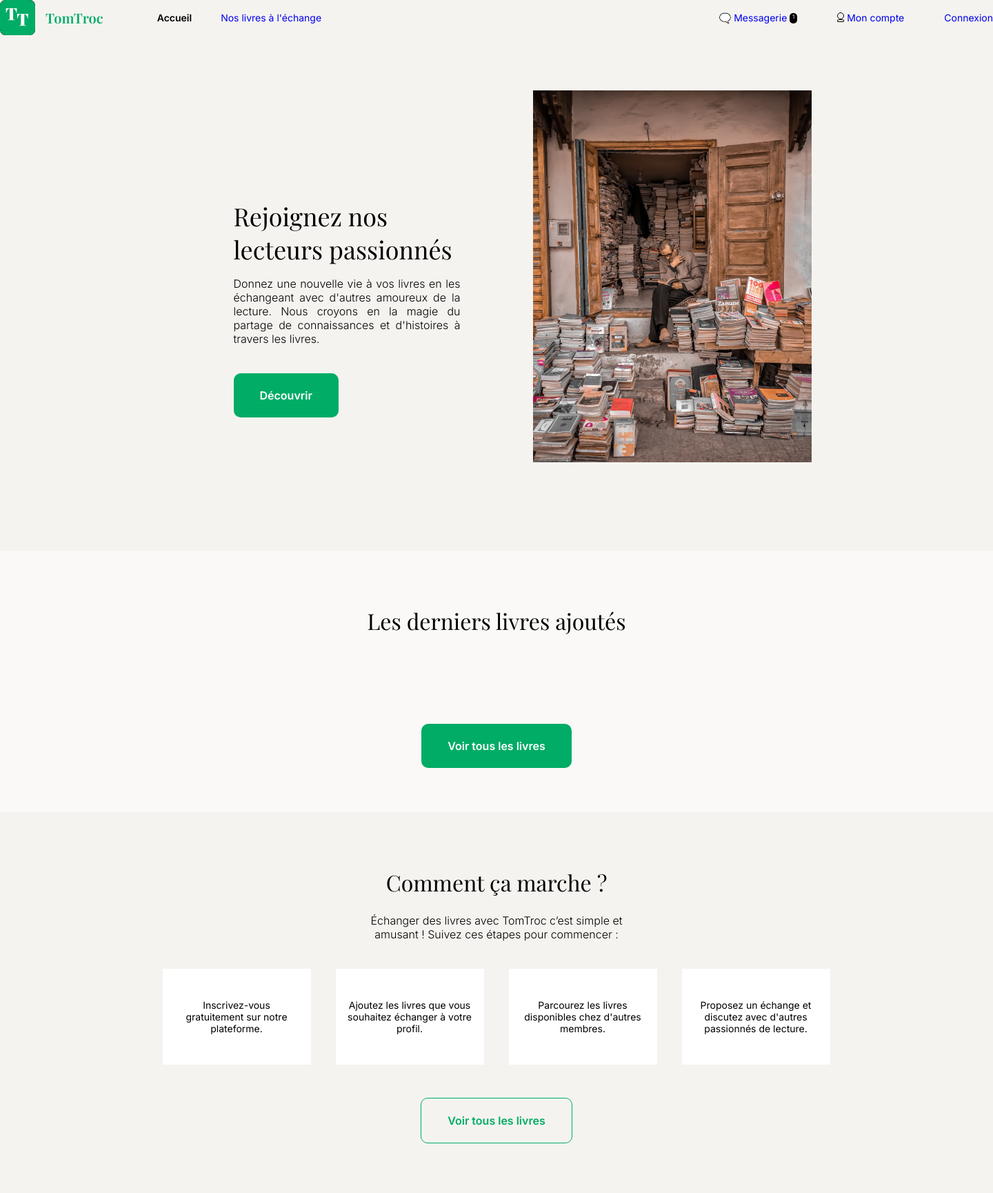
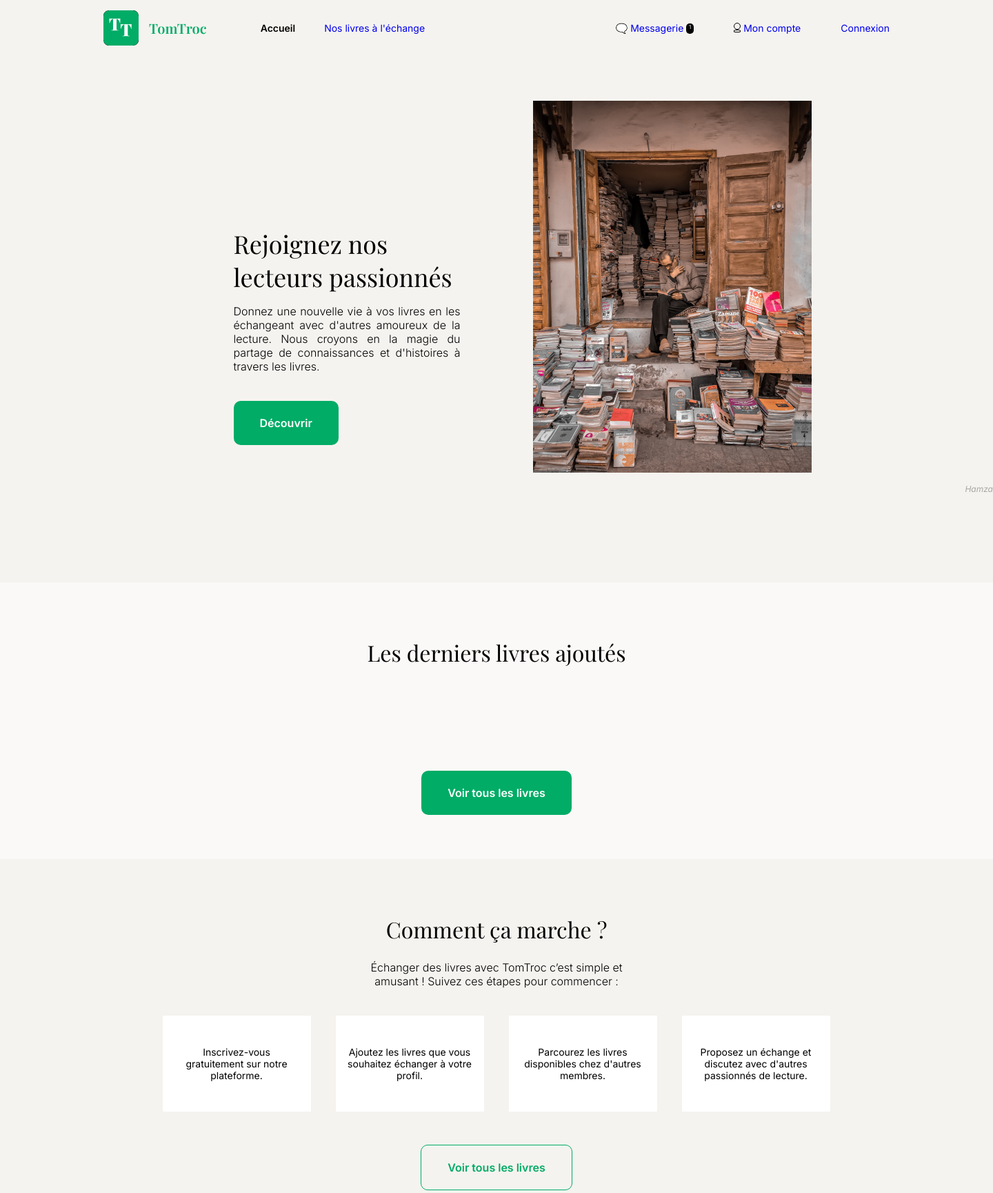
Before and after one commit to OpenClassrooms79/Projet-6, a PHP site: template views/includes/accueil.php in a window 1440 px wide. Shown: the top 1729 px of the page at 69% size. Run offline with PHP 8.4, Linux system fonts and the light colour scheme; the template is opened without the code that fills it, so the values that code supplies are empty; some web fonts are replaced.

Commit message:
- remplacement des boutons par des liens - ajout signature sous la grande image - ajout des vignettes des livres - ajout du titre de la page

```diff
--- a/css/style.css
+++ b/css/style.css
@@ -19,8 +19,13 @@
 }
 
 BODY {
-    width: 1440px;
+    max-width: 1440px;
     background-color: var(--backgroundColor1);
+    margin: 0 auto;
+}
+
+HEADER {
+    margin: 15px 150px 0 150px;
 }
 
 HEADER NAV {
@@ -110,24 +115,50 @@ H2 {
     height: 539px;
 }
 
+.big-image-signature {
+    color: var(--light-text);
+    font-family: Inter, sans-serif;
+    font-weight: 400;
+    font-size: 12px;
+    font-style: italic;
+    text-align: right;
+}
+
 .book {
     font-family: Inter, serif;
     font-weight: 400;
-
     display: block;
     width: 200px;
-    height: 324px;
+    background-color: white;
+    padding-bottom: 23px;
+}
+
+.book-image {
+    width: 200px;
+    height: 200px;
+    object-fit: cover;
+    margin-bottom: 20px;
+}
+
+.book-texts {
+    padding-left: 14px;
 }
 
 .book-title {
+    color: black;
+    text-decoration: none !important;
     font-size: 16px;
+    font-weight: 400;
     line-height: 19px;
+    margin-top: 0;
 }
 
 .book-author {
     color: var(--light-text);
+    font-weight: 400;
     font-size: 14px;
     line-height: 17px;
+    margin-top: 8px;
 }
 
 .book-seller {
@@ -135,6 +166,7 @@ H2 {
     font-size: 10px;
     font-style: italic;
     line-height: 12px;
+    margin-top: 22px;
 }
 
 SECTION#home {
@@ -157,11 +189,14 @@ SECTION#home > DIV:first-child {
 }
 
 SECTION#home > DIV:first-child > DIV {
-    width: 329px;
-    padding-top: 158px;
+    max-width: 329px;
+    display: flex;
+    flex-direction: column;
+    justify-content: flex-end;
+    margin-bottom: 71px;
 }
 
-SECTION#home p {
+.home-text {
     text-align: justify;
     font-family: Inter, sans-serif;
     font-weight: 300;
@@ -170,7 +205,7 @@ SECTION#home p {
     margin-bottom: 40px;
 }
 
-INPUT[type=button] {
+.button {
     padding: 22px 38px 22px 38px;
     border-radius: 10px;
     background-color: var(--green);
@@ -181,15 +216,16 @@ INPUT[type=button] {
     font-weight: 600;
     color: white;
     display: block;
+    width: fit-content;
 }
 
-INPUT.inverse {
+.inverse {
     background-color: var(--backgroundColor1);
     color: var(--green);
     border: 1px solid var(--green);
 }
 
-INPUT.center {
+.center {
     margin-left: auto;
     margin-right: auto;
 }
@@ -220,19 +256,21 @@ INPUT.center {
 }
 
 #last-books H2 {
-    padding-bottom: 80px;
+    margin-bottom: 80px;
 }
 
 .lastbooks {
     display: flex;
     flex-direction: row;
-    justify-content: space-evenly;
-    flex-wrap: wrap;
+    justify-content: center;
+    /*flex-wrap: wrap;*/
+    gap: 38px;
+    margin-bottom: 70px;
 }
 
-.lastbooks DIV {
-    width: 24%;
-}
+/*.lastbooks A {*/
+/*    width: 24%;*/
+/*}*/
 
 .lastbooks P {
     word-wrap: break-word;
@@ -321,7 +359,7 @@ FOOTER NAV.right {
     justify-content: flex-end;
     align-items: center;
     gap: 40px;
-    margin-right: 64px;
+    padding-right: 64px;
 }
 
 FOOTER NAV A {
@@ -352,23 +390,15 @@ FOOTER IMG {
 
 }
 
-/*#banner-img {
-    width: 100%;
-    clip-path: inset(36% 0 26% 0);
-}*/
-
 #banner {
-    position: relative;
-    width: 100%;
     height: 230px;
-    overflow: hidden;
     margin-top: 80px;
     margin-bottom: 80px;
 }
 
 #banner-img {
-    max-width: 100%;
-    position: absolute;
-    top: -295px;
-    left: 0;
+    object-fit: cover;
+    width: 100%;
+    height: 100%;
+    object-position: center center;
 }
--- a/views/includes/accueil.php
+++ b/views/includes/accueil.php
@@ -2,13 +2,16 @@
     <div>
         <div>
             <h1>Rejoignez nos lecteurs passionnés</h1>
-            <p>Donnez une nouvelle vie à vos livres en les échangeant avec d'autres amoureux de la lecture. Nous croyons en la magie du partage de connaissances et d'histoires à travers les livres.</p>
+            <p class="home-text">Donnez une nouvelle vie à vos livres en les échangeant avec d'autres amoureux de la lecture. Nous croyons en la magie du partage de connaissances et d'histoires à travers les livres.</p>
 
-            <input type="button" value="Découvrir">
+            <a class="button">Découvrir</a>
         </div>
     </div>
     <div>
-        <img class="big-image" src="img/livres.png" alt="Livres">
+        <div class="home-image">
+            <img class="big-image" src="img/livres.png" alt="Livres">
+            <p class="big-image-signature">Hamza</p>
+        </div>
     </div>
 </section>
 
@@ -23,7 +26,8 @@
         ?>
     </div>
 
-    <input type="button" value="Voir tous les livres" class="center">
+    <a class="button center">Voir tous les livres</a>
+
 </section>
 
 <h2 class="text-center" id="how-it-works-title">Comment ça marche ?</h2>
@@ -40,7 +44,7 @@
     <article>Proposez un échange et discutez avec d'autres passionnés de lecture.</article>
 </section>
 
-<input type="button" value="Voir tous les livres" class="center inverse">
+<a class="button center inverse">Voir tous les livres</a>
 
 <div id="banner">
     <img src="img/books3.jpg" alt="bannière" id="banner-img">
--- a/views/includes/book.php
+++ b/views/includes/book.php
@@ -1,5 +1,7 @@
+<a href="#">
     <div class="book">
-    <img src="img/books/<?= $book->getImage() ?>">
+        <img class="book-image" src="img/books/<?= $book->getImage() ?>">
+        <div class="book-texts">
             <p class="book-title"><?= $book->getTitle() ?></p>
             <?php
             foreach ($book->getAuthors() as $author) {
@@ -8,3 +10,5 @@
             ?>
             <p class="book-seller">Vendu par : ????????</p>
         </div>
+    </div>
+</a>
--- a/views/main.php
+++ b/views/main.php
@@ -1,8 +1,9 @@
-<html>
+<html lang="fr">
 <head>
     <link rel="preconnect" href="https://fonts.googleapis.com">
     <link rel="preconnect" href="https://fonts.gstatic.com" crossorigin>
     <link href="css/style.css" rel="stylesheet">
+    <title><?= $title ?></title>
 </head>
 <body>
 <header>
@@ -38,7 +39,7 @@
         <a href="">Politique de confidentialité</a>
         <a href="">Mentions légales</a>
         <a href="">Tom Troc©️</a>
-        <a href="index" title="Accueil TomTroc"><img src="img/logo2.png"></a>
+        <a href="index" title="Accueil TomTroc"><img src="img/logo2.png" alt="TomTroc"></a>
     </nav>
 </footer>
 </body>
```
Lines whose indentation alone changed are shown as unchanged.
